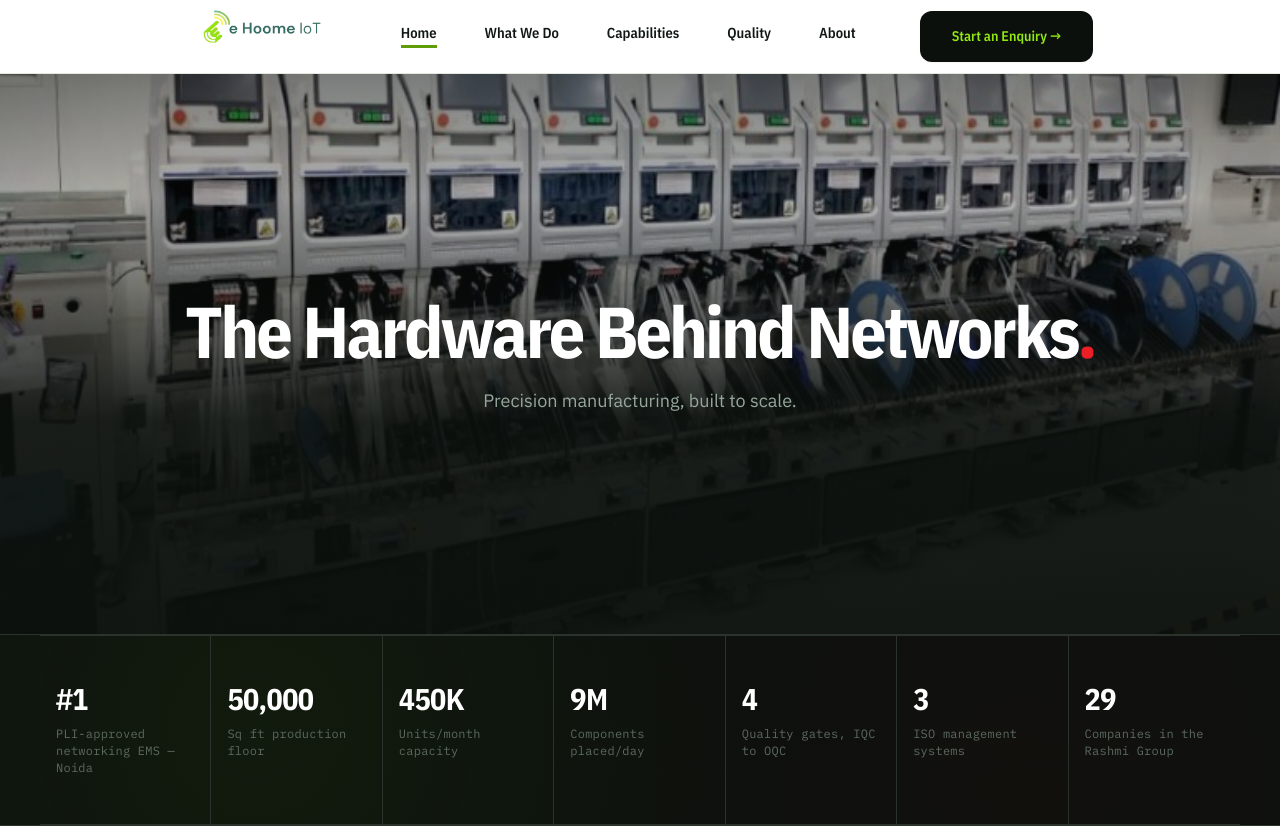
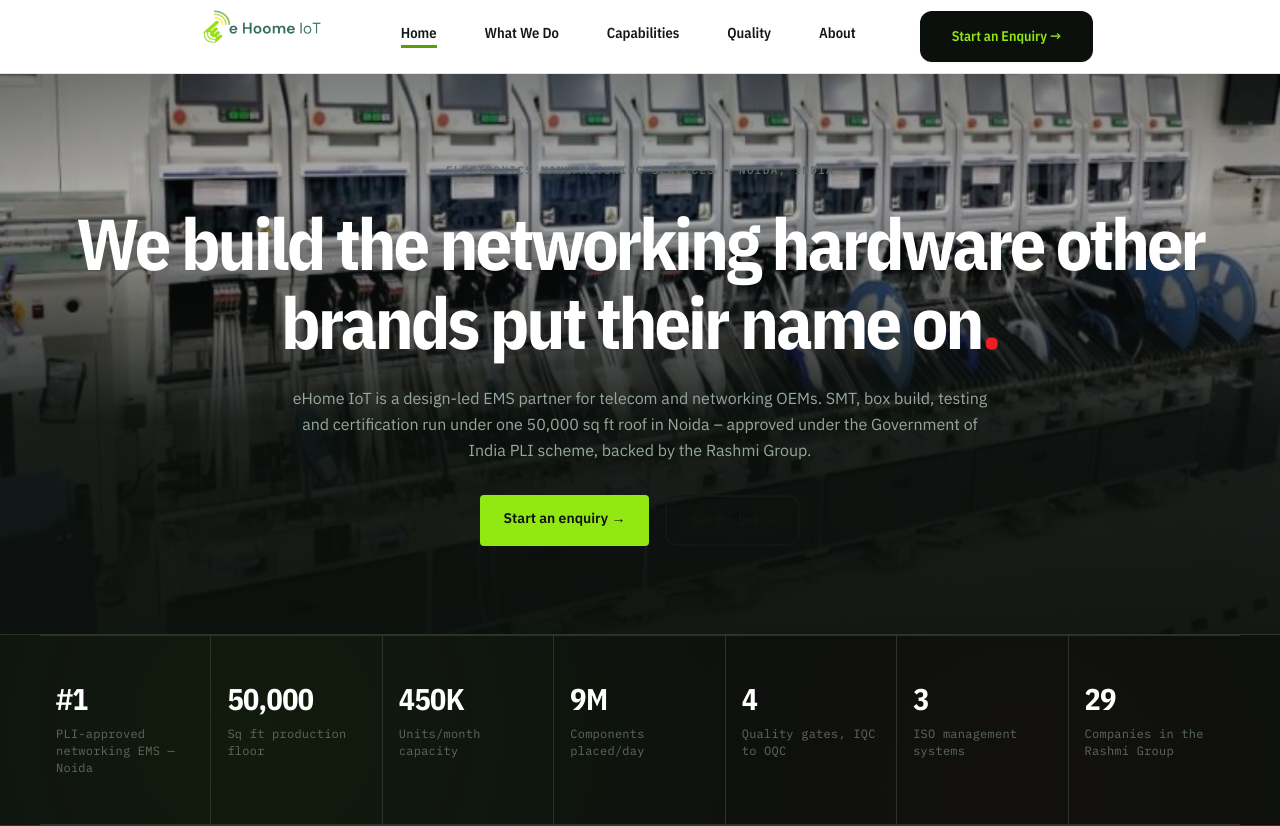
Before and after one commit to rashmigroupdeveloper/Ehoome-Website, a React (Vite) app: page / in a window 1280 px wide. Shown: the top 826 px of the page. Built offline with nearby package versions, Linux system fonts and the light colour scheme.

Commit message:
fixes hero page

```diff
--- a/src/components/PageHero.css
+++ b/src/components/PageHero.css
@@ -38,11 +38,68 @@
   margin-bottom: 16px;
 }
 
+.eyebrow {
+  font-family: var(--font-mono);
+  font-size: 11px;
+  letter-spacing: 0.1em;
+  text-transform: uppercase;
+  color: var(--signal);
+  margin-bottom: 24px;
+}
+
 .page-hero-subtitle {
   font-size: 18px;
   color: var(--muted-d);
   max-width: 600px;
   margin: 0 auto;
+}
+
+.page-hero-description {
+  font-size: 16px;
+  color: var(--muted-d);
+  max-width: 700px;
+  margin: 24px auto 0;
+  line-height: 1.6;
+}
+
+.page-hero-buttons {
+  display: flex;
+  gap: 16px;
+  justify-content: center;
+  margin-top: 32px;
+}
+
+.highlight-button {
+  background: var(--signal);
+  color: var(--ink);
+  padding: 12px 24px;
+  border-radius: 4px;
+  font-size: 14px;
+  font-weight: 600;
+  text-decoration: none;
+  display: inline-block;
+  transition: background-color 0.3s;
+}
+
+.highlight-button:hover {
+  background: var(--signal-alt);
+}
+
+.outline-button {
+  border: 1px solid var(--signal);
+  color: var(--signal);
+  padding: 12px 24px;
+  border-radius: 4px;
+  font-size: 14px;
+  font-weight: 600;
+  text-decoration: none;
+  display: inline-block;
+  transition: all 0.3s;
+}
+
+.outline-button:hover {
+  background: var(--signal);
+  color: var(--ink);
 }
 
 @media (max-width: 1080px) {
@@ -56,6 +113,14 @@
 
   .page-hero-subtitle {
     font-size: 16px;
+  }
+
+  .page-hero-description {
+    font-size: 15px;
+  }
+
+  .page-hero-buttons {
+    gap: 12px;
   }
 }
 
@@ -72,4 +137,20 @@
   .page-hero-subtitle {
     font-size: 14px;
   }
+
+  .page-hero-description {
+    font-size: 14px;
+    margin-top: 16px;
+  }
+
+  .page-hero-buttons {
+    flex-direction: column;
+    gap: 8px;
+  }
+
+  .highlight-button,
+  .outline-button {
+    width: 100%;
+    text-align: center;
+  }
 }
--- a/src/components/PageHero.jsx
+++ b/src/components/PageHero.jsx
@@ -4,7 +4,10 @@
   title,
   subtitle,
   breadcrumb,
-  image = '/assets/img/floor-smt.jpg'
+  image = '/assets/img/floor-smt.jpg',
+  eyebrow,
+  description,
+  ctaButtons
 }) {
   return (
     <div className="page-hero" style={{ backgroundImage: `url(${image})` }}>
@@ -12,11 +15,22 @@
       <div className="page-hero-content">
         <div className="wrap">
           {breadcrumb && <div className="breadcrumb">{breadcrumb}</div>}
+          {eyebrow && <div className="eyebrow">{eyebrow}</div>}
           <h1 className="page-hero-title">
             {title}
             <span className="flourish-period">.</span>
           </h1>
           {subtitle && <p className="page-hero-subtitle">{subtitle}</p>}
+          {description && <p className="page-hero-description">{description}</p>}
+          {ctaButtons && (
+            <div className="page-hero-buttons">
+              {ctaButtons.map((btn, idx) => (
+                <a key={idx} href={btn.href} className={`${btn.variant || 'outline'}-button`}>
+                  {btn.label} →
+                </a>
+              ))}
+            </div>
+          )}
         </div>
       </div>
     </div>
--- a/src/pages/Home.jsx
+++ b/src/pages/Home.jsx
@@ -11,9 +11,14 @@
     <div>
       {/* Hero Section */}
       <PageHero
-        title="The Hardware Behind Networks"
-        subtitle="Precision manufacturing, built to scale."
+        eyebrow="ELECTRONICS MANUFACTURING SERVICES • NOIDA, INDIA"
+        title="We build the networking hardware other brands put their name on"
+        description="eHome IoT is a design-led EMS partner for telecom and networking OEMs. SMT, box build, testing and certification run under one 50,000 sq ft roof in Noida – approved under the Government of India PLI scheme, backed by the Rashmi Group."
         image="/assets/img/floor-smt.jpg"
+        ctaButtons={[
+          { label: 'Start an enquiry', href: '/contact', variant: 'highlight' },
+          { label: 'See the line', href: '#traceability', variant: 'outline' }
+        ]}
       />
 
       {/* Stat Bar */}
```
